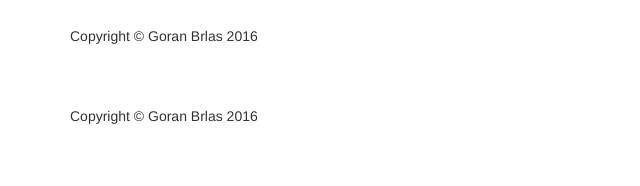
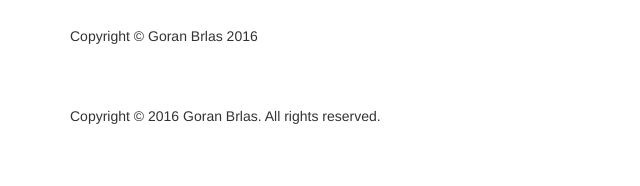
Before and after one commit to gbrlas/tourist, a PHP site: page /admin.php in a window 1280 px wide. Shown: the part 1927-2113 px from the top of the page, without its empty margins (0-640 px from the left). Run offline with PHP 8.4, Linux system fonts and the light colour scheme; grey boxes labelled with a size stand in for pictures from a placeholder-image service; some libraries are stand-ins or nearby versions.

Commit message:
nadogradnja admin stranice

```diff
--- a/admin.php
+++ b/admin.php
@@ -682,7 +682,7 @@
     <footer>
         <div class="row">
             <div class="col-lg-12">
-                <p>Copyright &copy; Goran Brlas 2016</p>
+                <p>Copyright &copy; 2016 Goran Brlas. All rights reserved.</p>
             </div>
         </div>
         <!-- /.row -->
--- a/index.php
+++ b/index.php
@@ -202,7 +202,7 @@
     <footer>
         <div class="row">
             <div class="col-lg-12">
-                <p>Copyright &copy; Goran Brlas 2016</p>
+                <p>Copyright &copy; 2016 Goran Brlas. All rights reserved.</p>
             </div>
         </div>
         <!-- /.row -->
--- a/template.php
+++ b/template.php
@@ -95,7 +95,7 @@
     <footer>
         <div class="row">
             <div class="col-lg-12">
-                <p>Copyright &copy; Goran Brlas 2016</p>
+                <p>Copyright &copy; 2016 Goran Brlas. All rights reserved.</p>
             </div>
         </div>
         <!-- /.row -->
```
